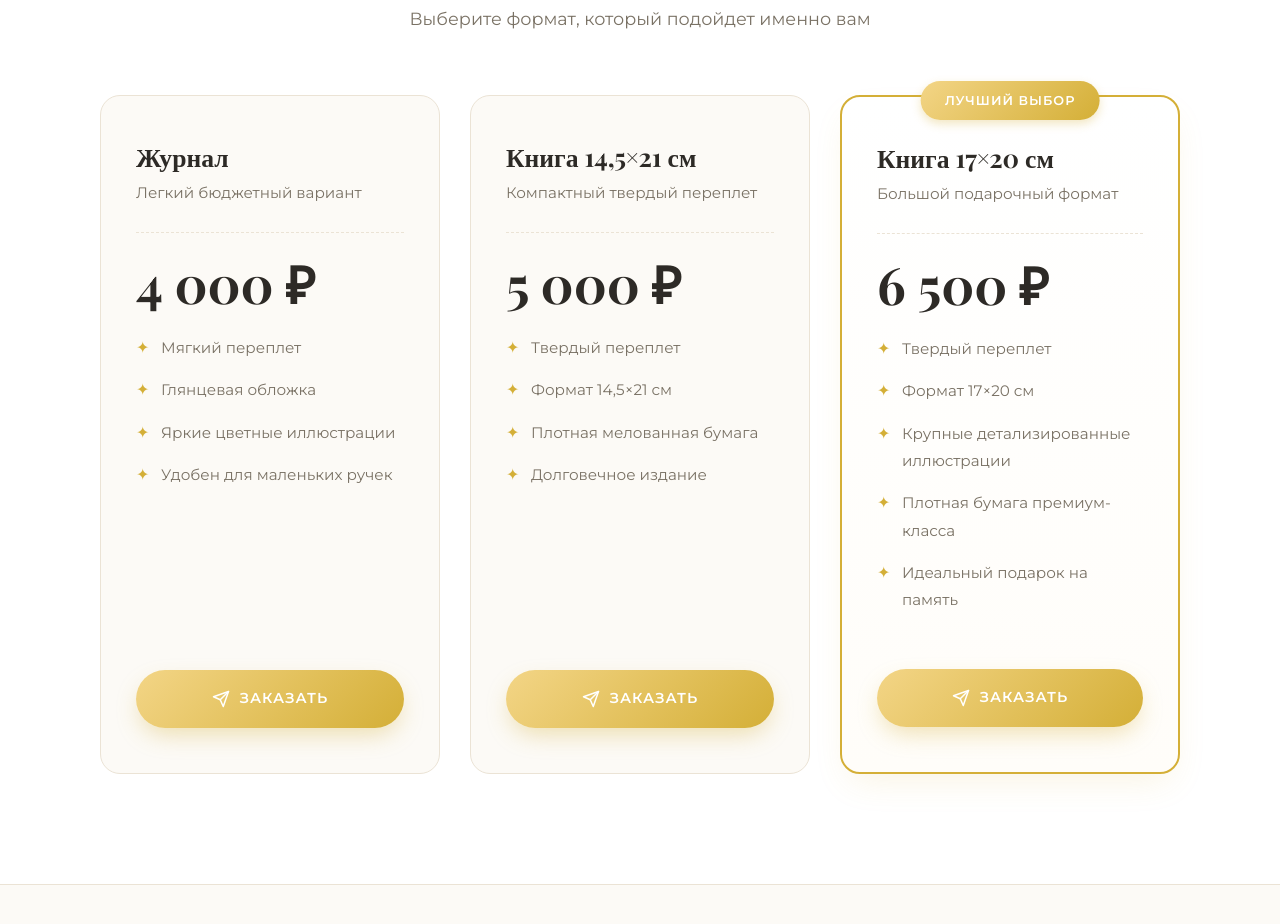
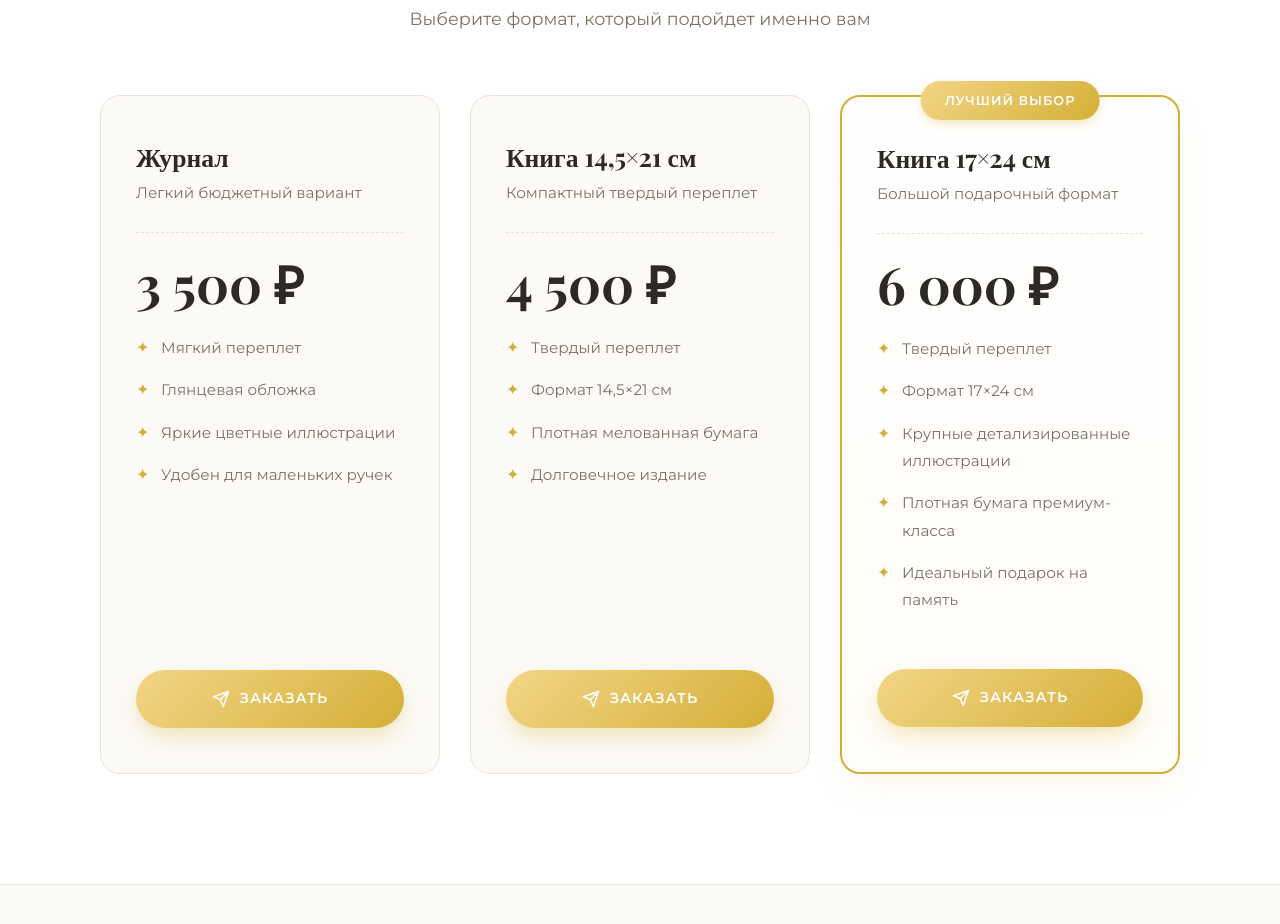
Before and after one commit to aazaostrovnykh-ship-it/goodstory, a plain HTML site: page index.html in a window 1280 px wide. Shown: the part 2954-3878 px from the top of the page. Drawn offline with nearby package versions, Linux system fonts and the light colour scheme; a web font is replaced by a local one.

Commit message:
Update index.html

```diff
--- a/index.html
+++ b/index.html
@@ -780,7 +780,7 @@
                 <div class="card">
                     <h3>Журнал</h3>
                     <p class="format">Легкий бюджетный вариант</p>
-                    <div class="price">4 000 ₽</div>
+                    <div class="price">3 500 ₽</div>
                     <ul>
                         <li>Мягкий переплет</li>
                         <li>Глянцевая обложка</li>
@@ -797,7 +797,7 @@
                 <div class="card">
                     <h3>Книга 14,5×21 см</h3>
                     <p class="format">Компактный твердый переплет</p>
-                    <div class="price">5 000 ₽</div>
+                    <div class="price">4 500 ₽</div>
                     <ul>
                         <li>Твердый переплет</li>
                         <li>Формат 14,5×21 см</li>
@@ -810,15 +810,15 @@
                     </a>
                 </div>
 
-                <!-- Книга 17х20 см (Премиум) -->
+                <!-- Книга 17х24 см (Премиум) -->
                 <div class="card premium">
                     <div class="card-badge">Лучший выбор</div>
-                    <h3>Книга 17×20 см</h3>
+                    <h3>Книга 17×24 см</h3>
                     <p class="format">Большой подарочный формат</p>
-                    <div class="price">6 500 ₽</div>
+                    <div class="price">6 000 ₽</div>
                     <ul>
                         <li>Твердый переплет</li>
-                        <li>Формат 17×20 см</li>
+                        <li>Формат 17×24 см</li>
                         <li>Крупные детализированные иллюстрации</li>
                         <li>Плотная бумага премиум-класса</li>
                         <li>Идеальный подарок на память</li>
```
